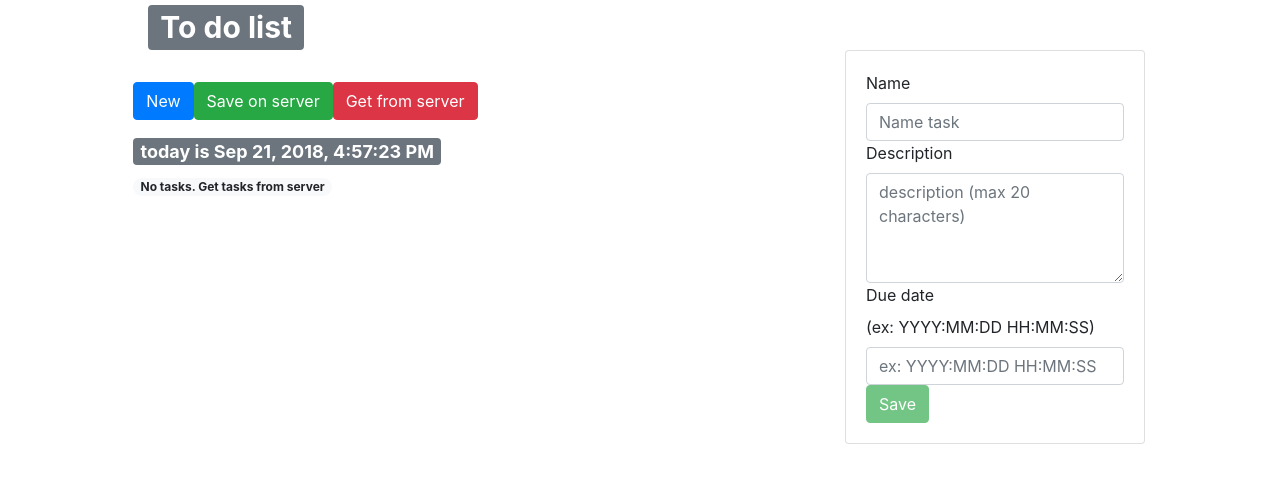
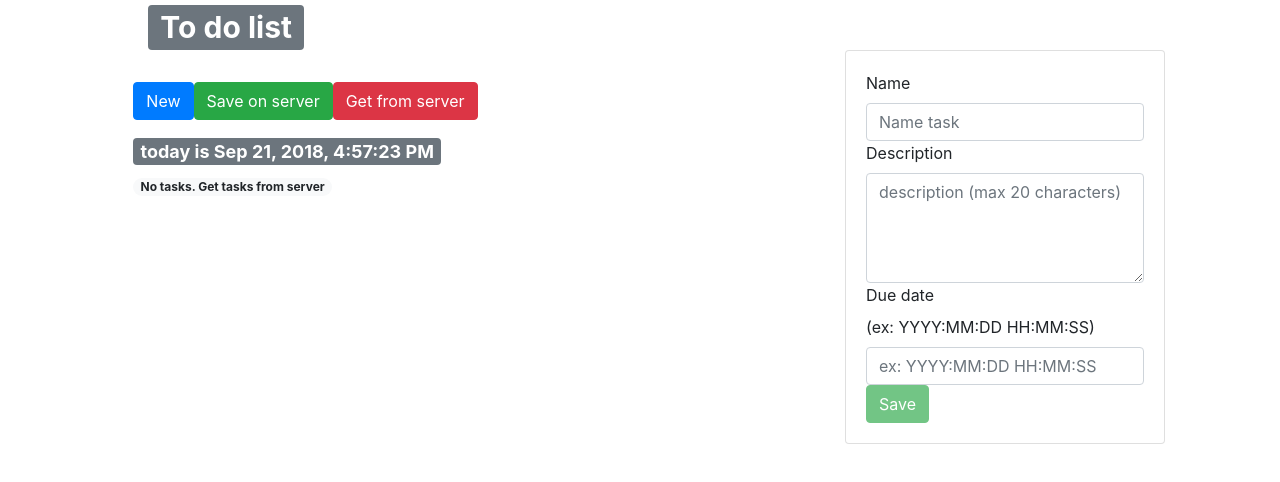
Before and after one commit to gxg10/to-do-task, an Angular app: page /new-task in a window 1280 px wide. Shown: the top 482 px of the page. Built offline with nearby package versions, Linux system fonts and the light colour scheme.

Commit message:
si mai bine

```diff
--- a/src/app/to-do-list/new-task/new-task.component.css
+++ b/src/app/to-do-list/new-task/new-task.component.css
@@ -1,4 +1,4 @@
 .casuta {
-    width: 300px;
+    width: 320px;
     margin-top: 50px;
 }
--- a/src/app/to-do-list/new-task/new-task.component.ts
+++ b/src/app/to-do-list/new-task/new-task.component.ts
@@ -63,17 +63,13 @@ export class NewTaskComponent implements OnInit {
 
     let taskName = '';
     let small_description = '';
-    // let duedate = new Date();
-    // let duedate = new Date('').setTime(0);
     let duedate = '';
 
     if (this.editMode) {
      const task = this.taskService.getOneTask(this.id);
      taskName = task.name;
      small_description = task.small_description;
-     console.log('due date '+ this.datepipe.transform(task.due_date, 'yyyy.mm.dd hh:mm:ss'));
-    //  duedate = task.due_date.toString
-     duedate = this.datepipe.transform(new Date(task.due_date), 'yyyy-mm-dd hh:mm:ss');
+     duedate = this.datepipe.transform(new Date(task.due_date), 'yyyy.MM.dd hh:mm:ss');
     }
 
     this.taskForm = new FormGroup({
@@ -82,7 +78,6 @@ export class NewTaskComponent implements OnInit {
         [Validators.required, Validators.maxLength(20)]),
       'duedate' : new FormControl(duedate,
         [Validators.required, Validators.pattern(/^[A-Za-z0-9 _.,:!"'/$]*$/)])
-        // [Validators.required])
     });
   }
 
--- a/src/app/to-do-list/task-detail/task-detail.component.css
+++ b/src/app/to-do-list/task-detail/task-detail.component.css
@@ -1,4 +1,4 @@
 .task-detail {
     margin-top: 50px;
-    width: 300px;
+    width: 320px;
 }
```
